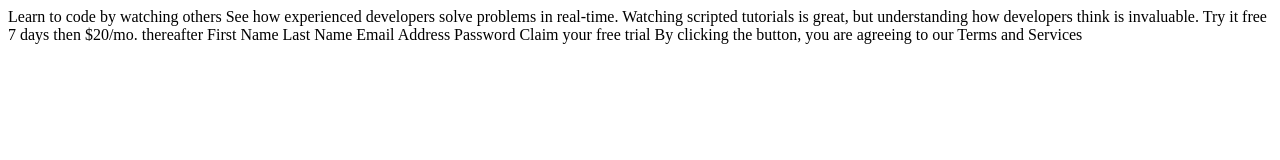
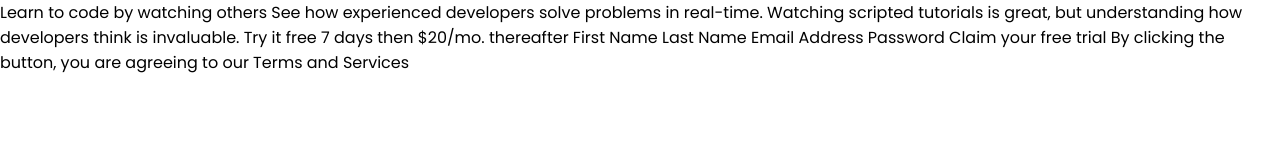
Before and after one commit to johannamag/intro-with-sign-up, a plain HTML site: page index.html in a window 1280 px wide. Drawn offline with Linux system fonts and the light colour scheme.

Commit message:
Added Root und Global Styling

```diff
--- a/style.css
+++ b/style.css
@@ -1 +1,20 @@
 @import url("https://fonts.googleapis.com/css2?family=Poppins:wght@400;500;600;700&display=swap");
+
+:root {
+  --red: hsl(0, 100%, 74%);
+  --green: hsl(154, 59%, 51%);
+  --blue: hsl(248, 32%, 49%);
+  --darkblue: hsl(249, 10%, 26%);
+  --grayblue: hsl(246, 25%, 77%);
+}
+
+* {
+  margin: 0;
+  padding: 0;
+  box-sizing: border-box;
+}
+
+body {
+  font-family: "Poppins", sans-serif;
+  font-size: 16px;
+}
```
